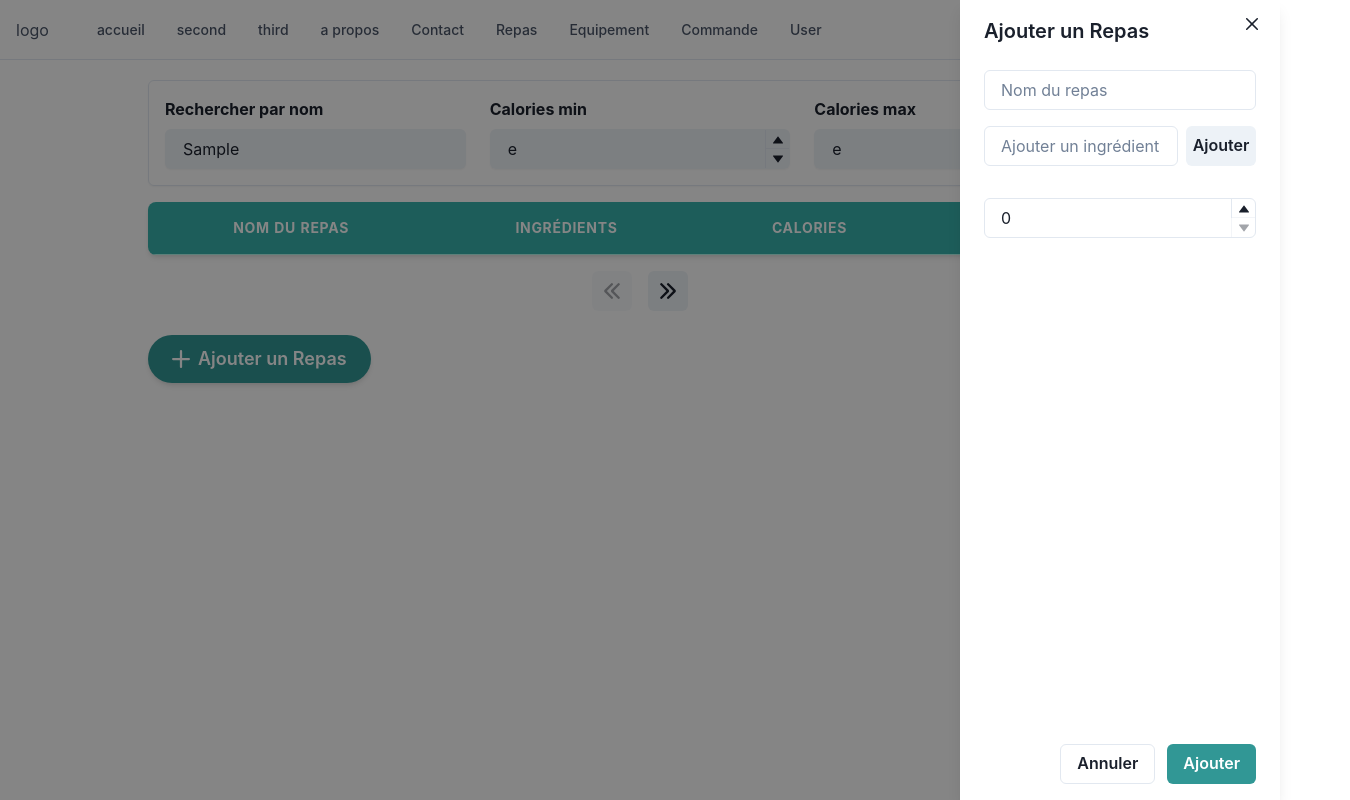
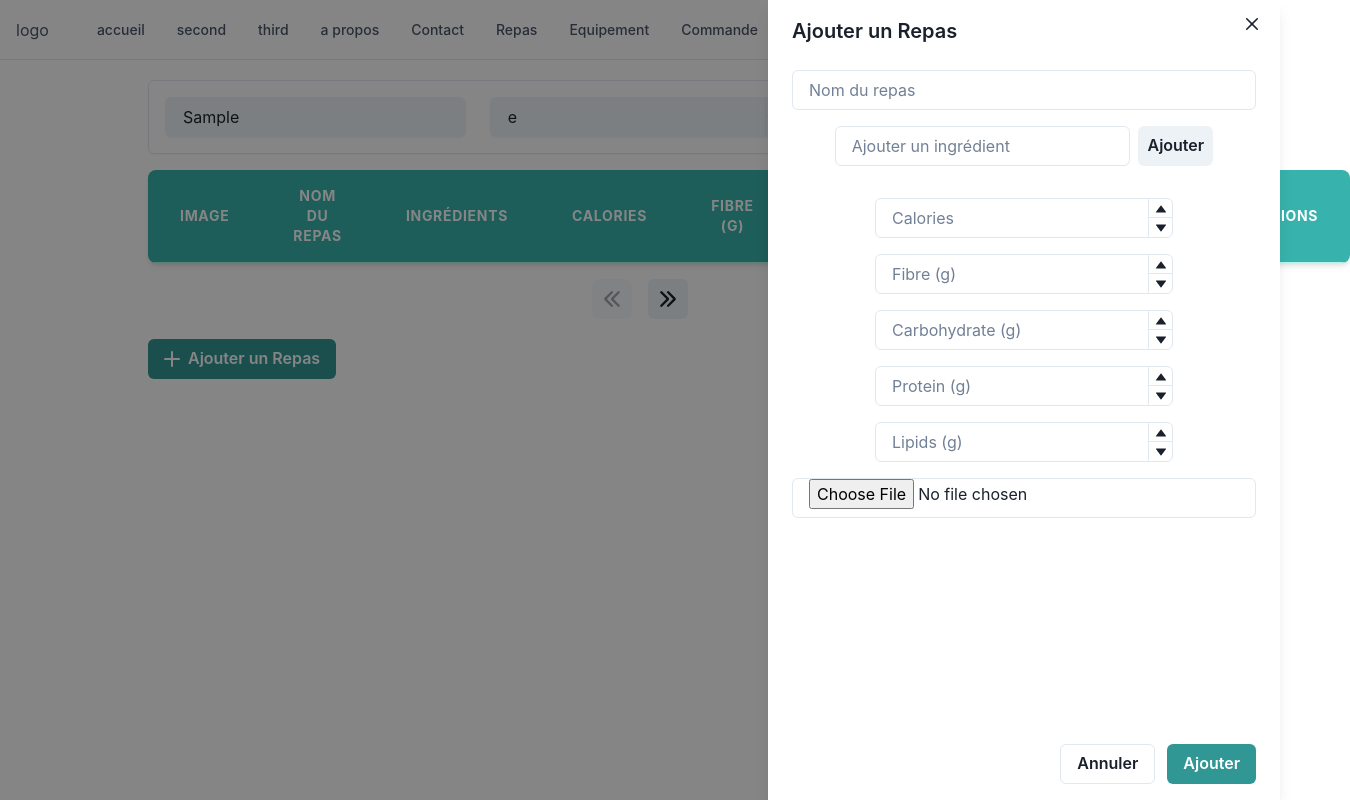
Before and after one commit to KabsiMontassar/mood-food, a React (Vite) app: page /Repas in a window 1280 px wide. Both pictures are taken after typing "Sample", "Sample", "Sample" into the empty fields and a click on the button "Ajouter un Repas". Shown: the whole page, 1350 px wide, since content can reach past the window. Built offline with nearby package versions, Linux system fonts and the light colour scheme.

Commit message:
Update Repas.jsx

```diff
--- a/src/Pages/Repas.jsx
+++ b/src/Pages/Repas.jsx
@@ -1,71 +1,113 @@
-import React, { useState } from 'react';
+import React, { useState } from "react";
 import {
-  Box, Button, Input, Table, Thead, Tbody, Tr, Th, Td, IconButton,
-  Drawer, DrawerBody, DrawerFooter, DrawerHeader, DrawerOverlay,
-  DrawerContent, DrawerCloseButton, useDisclosure, VStack, List,
-  ListItem, Badge, HStack, Tooltip, Divider, NumberInput,
-  NumberInputField, NumberInputStepper, NumberIncrementStepper, NumberDecrementStepper, Text
-} from '@chakra-ui/react';
-import { AddIcon, EditIcon, DeleteIcon, ArrowLeftIcon, ArrowRightIcon } from '@chakra-ui/icons';
+  Box,
+  Button,
+  VStack,
+  Input,
+  HStack,
+  List,
+  ListItem,
+  Badge,
+  NumberInput,
+  NumberInputField,
+  NumberInputStepper,
+  NumberIncrementStepper,
+  NumberDecrementStepper,
+  Table,
+  Thead,
+  Tbody,
+  Tr,
+  Th,
+  Td,
+  Drawer,
+  DrawerOverlay,
+  DrawerContent,
+  DrawerCloseButton,
+  DrawerHeader,
+  DrawerBody,
+  DrawerFooter,
+  Image,
+  IconButton,
+  useDisclosure,
+  useToast,
+} from "@chakra-ui/react";
+import { AddIcon, EditIcon, DeleteIcon, ArrowLeftIcon, ArrowRightIcon } from "@chakra-ui/icons";
 
 const GestionRepas = () => {
   const [repas, setRepas] = useState([]);
-  const [rechercheNom, setRechercheNom] = useState('');
-  const [rechercheCalMin, setRechercheCalMin] = useState('');
-  const [rechercheCalMax, setRechercheCalMax] = useState('');
-  const [nouveauRepas, setNouveauRepas] = useState({ nom: '', ingredients: [], calories: 0 });
-  const [ingredientInput, setIngredientInput] = useState('');
-  const [editingIngredientIndex, setEditingIngredientIndex] = useState(null);
+  const [filters, setFilters] = useState({ nom: "", calMin: "", calMax: "" });
+  const [nouveauRepas, setNouveauRepas] = useState({
+    nom: "",
+    ingredients: [],
+    calories: "",
+    fibre: "",
+    carbohydrate: "",
+    protein: "",
+    lipids: "",
+    imageUrl: "",
+    imageFile: null,
+  });
+  const [ingredientInput, setIngredientInput] = useState("");
   const [editingIndex, setEditingIndex] = useState(null);
   const [currentPage, setCurrentPage] = useState(1);
   const itemsPerPage = 5;
   const { isOpen, onOpen, onClose } = useDisclosure();
+  const toast = useToast();
 
-  const openDrawerForEdit = (index) => {
-    setNouveauRepas(repas[index]);
-    setEditingIndex(index);
-    onOpen();
+  // Handle file selection
+  const handleImageUpload = (e) => {
+    const file = e.target.files[0];
+    if (file) {
+      setNouveauRepas({
+        ...nouveauRepas,
+        imageFile: file,
+        imageUrl: URL.createObjectURL(file), // Creates a temporary URL for preview
+      });
+    }
   };
 
   const ajouterRepas = () => {
+    if (nouveauRepas.nom.trim() === "" || nouveauRepas.ingredients.length === 0) {
+      toast({
+        title: "Erreur",
+        description: "Veuillez remplir tous les champs.",
+        status: "error",
+        duration: 3000,
+        isClosable: true,
+      });
+      return;
+    }
+
     if (editingIndex !== null) {
-      const repasMisAJour = repas.map((r, i) => (i === editingIndex ? nouveauRepas : r));
+      const repasMisAJour = repas.map((r, i) =>
+        i === editingIndex ? nouveauRepas : r
+      );
       setRepas(repasMisAJour);
       setEditingIndex(null);
     } else {
       setRepas([...repas, nouveauRepas]);
     }
-    setNouveauRepas({ nom: '', ingredients: [], calories: 0 });
+    setNouveauRepas({
+      nom: "",
+      ingredients: [],
+      calories: "",
+      fibre: "",
+      carbohydrate: "",
+      protein: "",
+      lipids: "",
+      imageUrl: "",
+      imageFile: null,
+    });
     onClose();
   };
 
-  const mettreAJourRepas = (index) => {
-    openDrawerForEdit(index);
-  };
-
-  const supprimerRepas = (index) => {
-    const repasMisAJour = repas.filter((_, i) => i !== index);
-    setRepas(repasMisAJour);
-  };
-
   const handleAddIngredient = () => {
-    if (ingredientInput.trim() !== '') {
-      if (editingIngredientIndex !== null) {
-        // Editing an existing ingredient
-        setNouveauRepas((prev) => {
-          const updatedIngredients = [...prev.ingredients];
-          updatedIngredients[editingIngredientIndex] = ingredientInput.trim();
-          return { ...prev, ingredients: updatedIngredients };
-        });
-        setEditingIngredientIndex(null);
-      } else {
-        // Adding a new ingredient
+    if (ingredientInput.trim() !== "") {
       setNouveauRepas((prev) => ({
         ...prev,
         ingredients: [...prev.ingredients, ingredientInput.trim()],
       }));
-      }
-      setIngredientInput('');
+      setIngredientInput("");
     }
   };
 
@@ -74,65 +116,51 @@ const GestionRepas = () => {
   };
 
   const handleIngredientInputKeyDown = (e) => {
-    if (e.key === 'Enter') {
+    if (e.key === "Enter") {
       handleAddIngredient();
     }
   };
 
-  const handleEditIngredient = (index) => {
-    setIngredientInput(nouveauRepas.ingredients[index]);
-    setEditingIngredientIndex(index);
-  };
-
-  const handleRemoveIngredient = (index) => {
-    setNouveauRepas((prev) => ({
-      ...prev,
-      ingredients: prev.ingredients.filter((_, i) => i !== index),
-    }));
-    if (editingIngredientIndex === index) {
-      setIngredientInput('');
-      setEditingIngredientIndex(null);
-    }
-  };
-
   const repasFiltres = repas.filter((repas) => {
-    const nomMatch = repas.nom.toLowerCase().includes(rechercheNom.toLowerCase());
-    const calMinMatch = !rechercheCalMin || repas.calories >= rechercheCalMin;
-    const calMaxMatch = !rechercheCalMax || repas.calories <= rechercheCalMax;
+    const nomMatch = repas.nom.toLowerCase().includes(filters.nom.toLowerCase());
+    const calMinMatch = !filters.calMin || repas.calories >= filters.calMin;
+    const calMaxMatch = !filters.calMax || repas.calories <= filters.calMax;
     return nomMatch && calMinMatch && calMaxMatch;
   });
 
   // Pagination logic
   const totalPages = Math.ceil(repasFiltres.length / itemsPerPage);
-  const currentRepas = repasFiltres.slice((currentPage - 1) * itemsPerPage, currentPage * itemsPerPage);
+  const currentRepas = repasFiltres.slice(
+    (currentPage - 1) * itemsPerPage,
+    currentPage * itemsPerPage
+  );
 
   return (
     <Box p={5} maxW="container.lg" mx="auto">
+      {/* Filters Section */}
       <VStack spacing={4} mb={4} align="stretch">
         <Box border="1px" borderColor="gray.200" borderRadius="md" p={4} shadow="sm">
           <HStack spacing={6} align="start" justify="space-between">
             <Box flex="1">
-              <Text fontWeight="bold" mb={2}>Rechercher par nom</Text>
               <Input
                 placeholder="Nom du repas"
-                value={rechercheNom}
-                onChange={(e) => setRechercheNom(e.target.value)}
+                value={filters.nom}
+                onChange={(e) => setFilters({ ...filters, nom: e.target.value })}
                 variant="filled"
                 borderRadius="md"
                 shadow="sm"
               />
             </Box>
             <Box flex="1">
-              <Text fontWeight="bold" mb={2}>Calories min</Text>
               <NumberInput
-                value={rechercheCalMin}
-                onChange={(value) => setRechercheCalMin(value)}
+                value={filters.calMin}
+                onChange={(value) => setFilters({ ...filters, calMin: value })}
                 min={0}
                 variant="filled"
                 borderRadius="md"
                 shadow="sm"
               >
-                <NumberInputField />
+                <NumberInputField placeholder="Calories min" />
                 <NumberInputStepper>
                   <NumberIncrementStepper />
                   <NumberDecrementStepper />
@@ -140,16 +168,15 @@ const GestionRepas = () => {
               </NumberInput>
             </Box>
             <Box flex="1">
-              <Text fontWeight="bold" mb={2}>Calories max</Text>
               <NumberInput
-                value={rechercheCalMax}
-                onChange={(value) => setRechercheCalMax(value)}
+                value={filters.calMax}
+                onChange={(value) => setFilters({ ...filters, calMax: value })}
                 min={0}
                 variant="filled"
                 borderRadius="md"
                 shadow="sm"
               >
-                <NumberInputField />
+                <NumberInputField placeholder="Calories max" />
                 <NumberInputStepper>
                   <NumberIncrementStepper />
                   <NumberDecrementStepper />
@@ -160,19 +187,36 @@ const GestionRepas = () => {
         </Box>
       </VStack>
 
+      {/* Table of Meals */}
       <Table variant="striped" colorScheme="teal" size="lg" shadow="md" borderRadius="lg" overflow="hidden">
         <Thead bg="teal.400">
           <Tr>
+            <Th color="white" textAlign="center">Image</Th>
             <Th color="white" textAlign="center">Nom du Repas</Th>
             <Th color="white" textAlign="center">Ingrédients</Th>
             <Th color="white" textAlign="center">Calories</Th>
+            <Th color="white" textAlign="center">Fibre (g)</Th>
+            <Th color="white" textAlign="center">Carbohydrate (g)</Th>
+            <Th color="white" textAlign="center">Protein (g)</Th>
+            <Th color="white" textAlign="center">Lipids (g)</Th>
             <Th color="white" textAlign="center">Actions</Th>
           </Tr>
         </Thead>
         <Tbody>
           {currentRepas.map((repas, index) => (
             <Tr key={index} _hover={{ bg: "teal.50" }}>
-              <Td textAlign="center" fontWeight="bold">{repas.nom}</Td>
+              <Td textAlign="center">
+                <Image
+                  src={repas.imageUrl}
+                  alt={repas.nom}
+                  boxSize="100px"
+                  objectFit="cover"
+                  borderRadius="md"
+                />
+              </Td>
+              <Td textAlign="center" fontWeight="bold">
+                {repas.nom}
+              </Td>
               <Td textAlign="center">
                 <List spacing={1} styleType="disc" textAlign="left">
                   {repas.ingredients.length > 0 ? (
@@ -189,20 +233,29 @@ const GestionRepas = () => {
                   {repas.calories} kcal
                 </Badge>
               </Td>
+              <Td textAlign="center">{repas.fibre}</Td>
+              <Td textAlign="center">{repas.carbohydrate}</Td>
+              <Td textAlign="center">{repas.protein}</Td>
+              <Td textAlign="center">{repas.lipids}</Td>
               <Td textAlign="center">
-                <HStack spacing={4} justifyContent="center">
+                <HStack spacing={2} justify="center">
                   <IconButton
                     icon={<EditIcon />}
-                    onClick={() => mettreAJourRepas(index)}
                     colorScheme="blue"
-                    variant="outline"
+                    onClick={() => {
+                      setNouveauRepas(repas[index]);
+                      setEditingIndex(index);
+                      onOpen();
+                    }}
                     aria-label="Modifier le repas"
                   />
                   <IconButton
                     icon={<DeleteIcon />}
-                    onClick={() => supprimerRepas(index)}
                     colorScheme="red"
-                    variant="outline"
+                    onClick={() => {
+                      const repasMisAJour = repas.filter((_, i) => i !== index);
+                      setRepas(repasMisAJour);
+                    }}
                     aria-label="Supprimer le repas"
                   />
                 </HStack>
@@ -216,52 +269,34 @@ const GestionRepas = () => {
       <HStack spacing={4} justify="center" mt={4}>
         <IconButton
           icon={<ArrowLeftIcon />}
-          onClick={() => setCurrentPage(prev => Math.max(prev - 1, 1))}
+          onClick={() => setCurrentPage((prev) => Math.max(prev - 1, 1))}
           isDisabled={currentPage === 1}
           aria-label="Page précédente"
         />
         {[...Array(totalPages)].map((_, i) => (
           <Button
-            key={i + 1}
+            key={i}
             onClick={() => setCurrentPage(i + 1)}
-            colorScheme={currentPage === i + 1 ? "teal" : "gray"}
+            variant={i + 1 === currentPage ? "solid" : "outline"}
+            colorScheme={i + 1 === currentPage ? "teal" : "gray"}
           >
             {i + 1}
           </Button>
         ))}
         <IconButton
           icon={<ArrowRightIcon />}
-          onClick={() => setCurrentPage(prev => Math.min(prev + 1, totalPages))}
+          onClick={() => setCurrentPage((prev) => Math.min(prev + 1, totalPages))}
           isDisabled={currentPage === totalPages}
           aria-label="Page suivante"
         />
       </HStack>
 
-      <Button
-        leftIcon={<AddIcon />}
-        colorScheme="teal"
-        onClick={() => {
-          setNouveauRepas({ nom: '', ingredients: [], calories: 0 });
-          setEditingIndex(null);
-          onOpen();
-        }}
-        mt={6}
-        size="lg"
-        shadow="md"
-        borderRadius="full"
-      >
-        Ajouter un Repas
-      </Button>
-
-      <Drawer
-        isOpen={isOpen}
-        placement="right"
-        onClose={onClose}
-      >
+      {/* Drawer for Adding/Editing a Meal */}
+      <Drawer isOpen={isOpen} placement="right" onClose={onClose} size="md">
         <DrawerOverlay />
         <DrawerContent>
           <DrawerCloseButton />
-          <DrawerHeader>{editingIndex !== null ? 'Modifier le Repas' : 'Ajouter un Repas'}</DrawerHeader>
+          <DrawerHeader>{editingIndex !== null ? "Modifier le Repas" : "Ajouter un Repas"}</DrawerHeader>
 
           <DrawerBody>
             <VStack spacing={4}>
@@ -277,47 +312,94 @@ const GestionRepas = () => {
                   onChange={handleIngredientInputChange}
                   onKeyDown={handleIngredientInputKeyDown}
                 />
-                <Button onClick={handleAddIngredient}>
-                  {editingIngredientIndex !== null ? 'Enregistrer' : 'Ajouter'}
-                </Button>
+                <Button onClick={handleAddIngredient}>Ajouter</Button>
               </HStack>
+              <Box w="full">
                 <List spacing={1}>
                   {nouveauRepas.ingredients.map((ingredient, index) => (
-                  <ListItem key={index}>
+                    <ListItem key={index} w="full">
                       <HStack justify="space-between">
-                      <Tooltip label={ingredient}>
-                        <span>{ingredient}</span>
-                      </Tooltip>
-                      <HStack>
-                        <IconButton
-                          icon={<EditIcon />}
-                          size="xs"
-                          colorScheme="blue"
-                          onClick={() => handleEditIngredient(index)}
-                        />
+                        <Box>{ingredient}</Box>
                         <IconButton
                           icon={<DeleteIcon />}
-                          size="xs"
-                          colorScheme="red"
-                          onClick={() => handleRemoveIngredient(index)}
+                          size="sm"
+                          onClick={() => {
+                            setNouveauRepas({
+                              ...nouveauRepas,
+                              ingredients: nouveauRepas.ingredients.filter((_, i) => i !== index),
+                            });
+                          }}
+                          aria-label="Supprimer l'ingrédient"
                         />
-                      </HStack>
                       </HStack>
                     </ListItem>
                   ))}
                 </List>
+              </Box>
               <NumberInput
-                placeholder="Calories"
                 value={nouveauRepas.calories}
-                onChange={(value) => setNouveauRepas({ ...nouveauRepas, calories: parseInt(value) })}
+                onChange={(value) => setNouveauRepas({ ...nouveauRepas, calories: value })}
                 min={0}
               >
-                <NumberInputField />
+                <NumberInputField placeholder="Calories" />
                 <NumberInputStepper>
                   <NumberIncrementStepper />
                   <NumberDecrementStepper />
                 </NumberInputStepper>
               </NumberInput>
+              <NumberInput
+                value={nouveauRepas.fibre}
+                onChange={(value) => setNouveauRepas({ ...nouveauRepas, fibre: value })}
+                min={0}
+              >
+                <NumberInputField placeholder="Fibre (g)" />
+                <NumberInputStepper>
+                  <NumberIncrementStepper />
+                  <NumberDecrementStepper />
+                </NumberInputStepper>
+              </NumberInput>
+              <NumberInput
+                value={nouveauRepas.carbohydrate}
+                onChange={(value) => setNouveauRepas({ ...nouveauRepas, carbohydrate: value })}
+                min={0}
+              >
+                <NumberInputField placeholder="Carbohydrate (g)" />
+                <NumberInputStepper>
+                  <NumberIncrementStepper />
+                  <NumberDecrementStepper />
+                </NumberInputStepper>
+              </NumberInput>
+              <NumberInput
+                value={nouveauRepas.protein}
+                onChange={(value) => setNouveauRepas({ ...nouveauRepas, protein: value })}
+                min={0}
+              >
+                <NumberInputField placeholder="Protein (g)" />
+                <NumberInputStepper>
+                  <NumberIncrementStepper />
+                  <NumberDecrementStepper />
+                </NumberInputStepper>
+              </NumberInput>
+              <NumberInput
+                value={nouveauRepas.lipids}
+                onChange={(value) => setNouveauRepas({ ...nouveauRepas, lipids: value })}
+                min={0}
+              >
+                <NumberInputField placeholder="Lipids (g)" />
+                <NumberInputStepper>
+                  <NumberIncrementStepper />
+                  <NumberDecrementStepper />
+                </NumberInputStepper>
+              </NumberInput>
+
+              <Input
+                type="file"
+                accept="image/*"
+                onChange={handleImageUpload}
+              />
+              {nouveauRepas.imageUrl && (
+                <Image src={nouveauRepas.imageUrl} alt="Aperçu" boxSize="150px" objectFit="cover" borderRadius="md" mt={2} />
+              )}
             </VStack>
           </DrawerBody>
 
@@ -326,11 +408,20 @@ const GestionRepas = () => {
               Annuler
             </Button>
             <Button colorScheme="teal" onClick={ajouterRepas}>
-              {editingIndex !== null ? 'Enregistrer les modifications' : 'Ajouter'}
+              {editingIndex !== null ? "Modifier" : "Ajouter"}
             </Button>
           </DrawerFooter>
         </DrawerContent>
       </Drawer>
+
+      <Button
+        leftIcon={<AddIcon />}
+        colorScheme="teal"
+        onClick={onOpen}
+        mt={5}
+      >
+        Ajouter un Repas
+      </Button>
     </Box>
   );
 };
```
Lines whose indentation alone changed are shown as unchanged.
